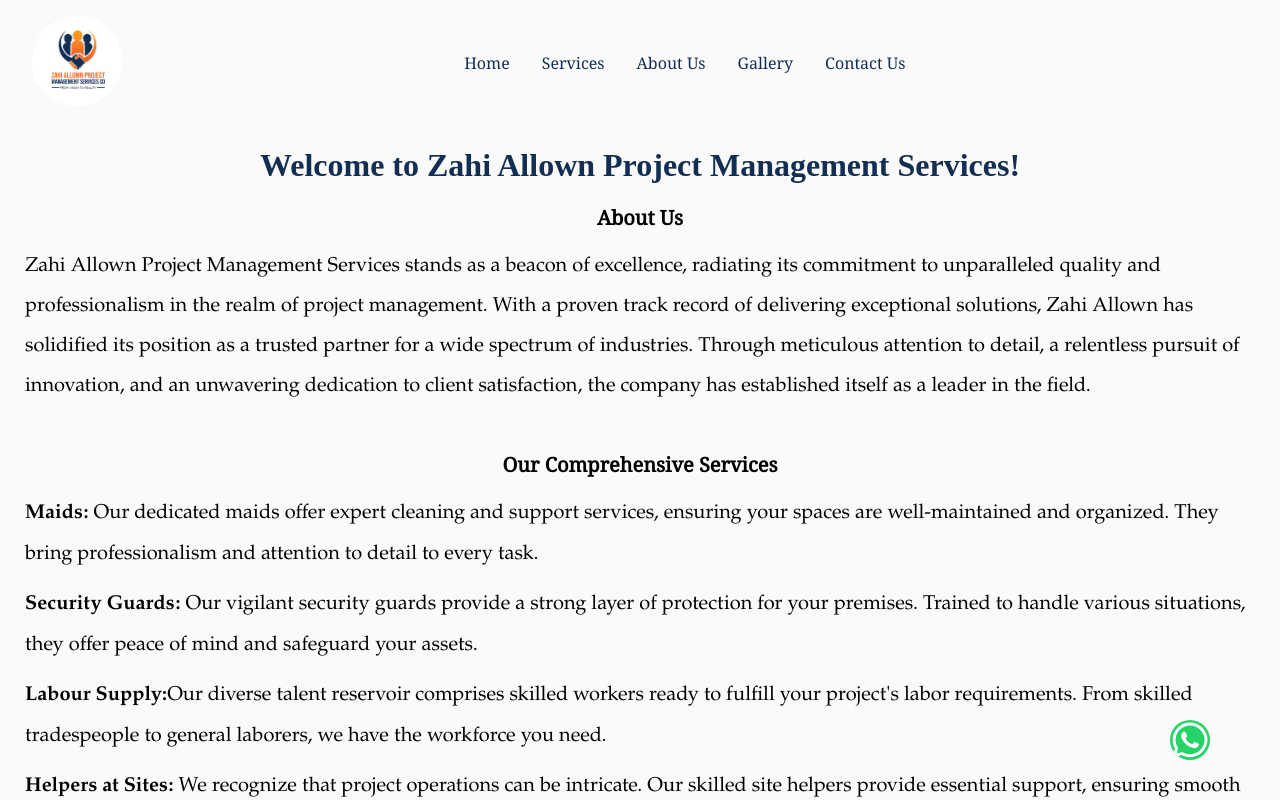
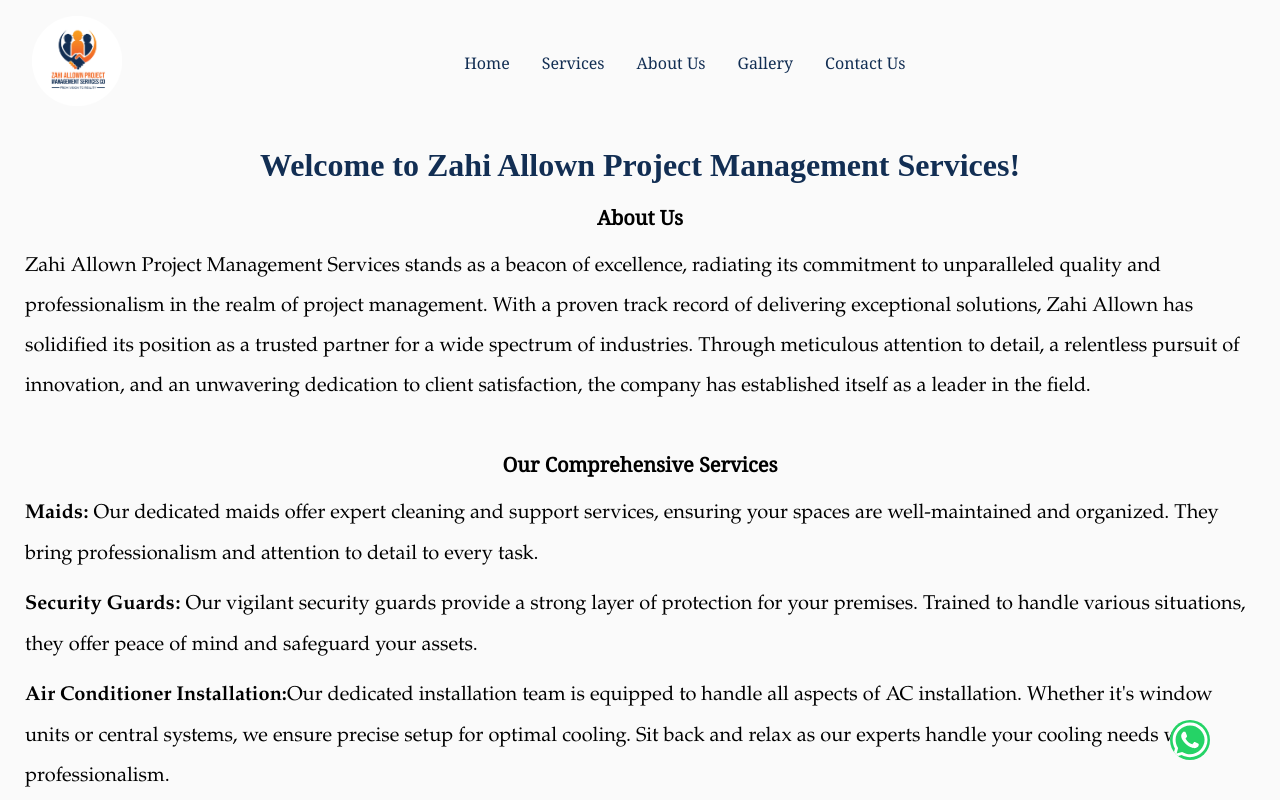
Before and after one commit to dkabagambe/zahiallownproject, a React (Create React App) app: page /about in a window 1280 px wide. Shown: the top 800 px of the page. Built offline with nearby package versions, Linux system fonts and the light colour scheme.

Commit message:
Explore Our Service Offerings Through These Images

```diff
--- a/src/components/Service.js
+++ b/src/components/Service.js
@@ -4,7 +4,7 @@
   FaWrench,
   FaCar,
   FaHotel,
-  FaUser,
+  FaSnowflake,
   FaBuilding,
   FaClipboard,
   FaTruck,
@@ -14,7 +14,7 @@
 import "../styles/Services.css";
 
 const icons = {
-  "Labour Supply": FaUser,
+  "Air conditioners Installation": FaSnowflake,
   "Helpers at Sites": FaBuilding,
   "Sales Personnels": FaClipboard,
   Technicians: FaWrench,
--- a/src/pages/AboutUs.js
+++ b/src/pages/AboutUs.js
@@ -41,11 +41,12 @@
             </li>
             <li>
               <p>
-                <strong>Labour Supply:</strong>
-                Our diverse talent reservoir comprises skilled workers ready to
-                fulfill your project's labor requirements. From skilled
-                tradespeople to general laborers, we have the workforce you
-                need.
+                <strong>Air Conditioner Installation:</strong>
+                Our dedicated installation team is equipped to handle all
+                aspects of AC installation. Whether it's window units or central
+                systems, we ensure precise setup for optimal cooling. Sit back
+                and relax as our experts handle your cooling needs with
+                professionalism.
               </p>
             </li>
             <li>
--- a/src/pages/Gallery.js
+++ b/src/pages/Gallery.js
@@ -13,11 +13,13 @@
 import image10 from "../img/clean.jpg";
 import image11 from "../img/hotel2.jpg";
 import image12 from "../img/ware1.jpg";
+import image13 from "../img/cleaners.jpg";
 
 const Gallery = () => {
   const [currentImage, setCurrentImage] = useState(0);
   const [isViewerOpen, setIsViewerOpen] = useState(false);
   const images = [
+    image13,
     image1,
     image2,
     image3,
--- a/src/pages/Home.js
+++ b/src/pages/Home.js
@@ -1,6 +1,6 @@
 import React from "react";
 import "../styles/Home.css";
-import videoFile from "../img/VID-20230815-WA0025.mp4"; // Import the video file
+import videoFile from "../img/home.mp4"; // Import the video file
 
 const Home = () => {
   return (
--- a/src/pages/Services.js
+++ b/src/pages/Services.js
@@ -1,16 +1,15 @@
 import React from "react";
 import Service from "../components/Service";
 import videoFile3 from "../img/VID-20230815-WA0024.mp4";
-// import videoFile1 from "../img/VID-20230815-WA0025.mp4";
-// import videoFile2 from "../img/VID-20230815-WA0023.mp4";
+import videoFile1 from "../img/home2.mp4";
+import videoFile2 from "../img/home1.mp4";
 
 const servicesData = [
   {
     serviceName: "Maids",
     description:
       "Rediscover cleanliness and tranquility at home with our attentive maid service. Our expert team ensures thorough cleaning, using eco-friendly products. From regular maintenance to deep cleansing, our maids create a pristine environment for your peace of mind.",
-    videoUrl:
-      "https://encrypted-tbn0.gstatic.com/images?q=tbn:ANd9GcTNqllagbCGm-rp5jn-ZfBdMzw-WMxy09YZtA&usqp=CAU",
+    videoUrl: videoFile2,
   },
   {
     serviceName: "Security Guards",
@@ -20,9 +19,9 @@
       "https://encrypted-tbn0.gstatic.com/images?q=tbn:ANd9GcQThrI3qNRFBbFXRVxAS5qXUH-QvL3B7N1Hhw&usqp=CAU",
   },
   {
-    serviceName: "Labour Supply",
+    serviceName: "Air conditioners Installation",
     description:
-      "Looking for skilled and reliable labor supply? Our dedicated workforce is ready to assist you with a range of tasks, from construction to maintenance. We provide hardworking professionals who are trained to handle various manual and technical jobs efficiently",
+      "Experience hassle-free Air Conditioner installation by our skilled technicians. Stay comfortable indoors with our efficient service. Book now for a prompt and professional setup. Your cooling needs are our priority.",
     videoUrl: "https://www.youtube.com/embed/q1eynPGZAHo?controls=0",
   },
   {
@@ -47,7 +46,7 @@
     serviceName: "Cleaners",
     description:
       "Maintain a clean and organized environment with our professional cleaning services. Our team of cleaners ensures that your spaces are spotless and hygienic, providing a comfortable and welcoming atmosphere for employees and visitors alike.",
-    videoUrl: "https://www.youtube.com/embed/48vawUlO7ag?controls=0&showinfo=0",
+    videoUrl: videoFile1,
   },
   {
     serviceName: "Hotel Booking",
```
Also changed, not shown: src/img/cleaners.jpg (added).
